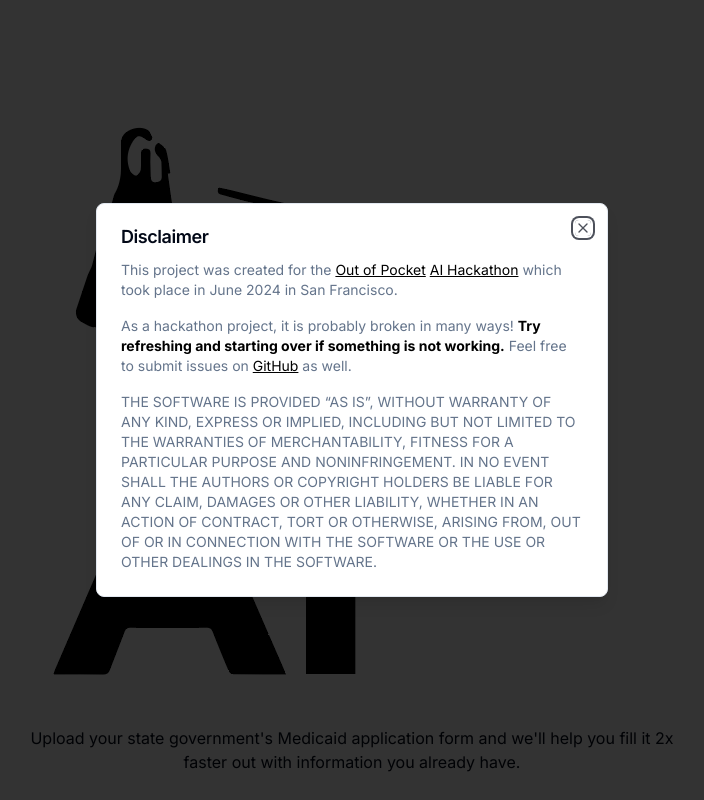
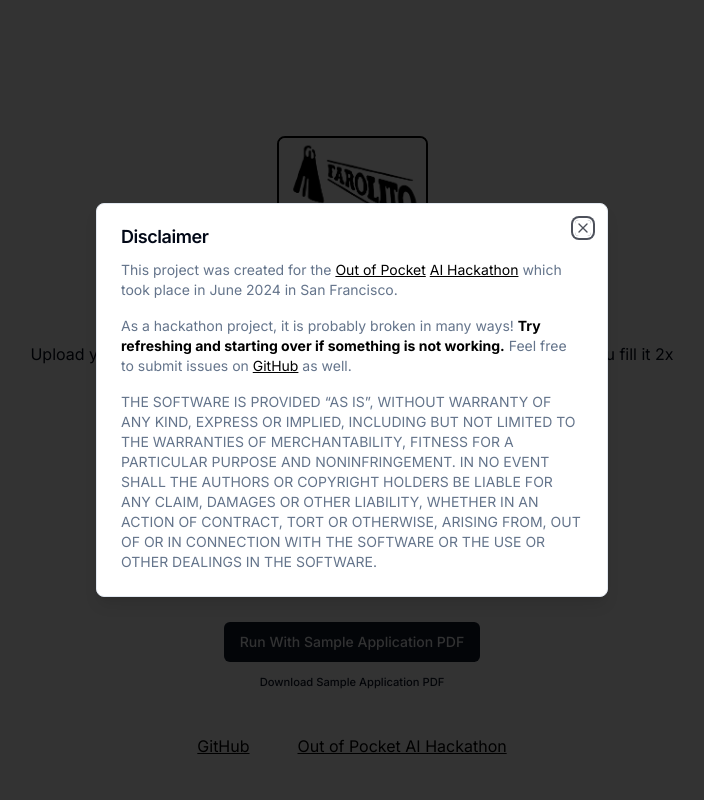
Before and after one commit to nathanhleung/farolito, a Next.js app in the folder frontend/: page / in a window 1280 px wide. Shown: the top 800 px of the page, without its empty margins (288-992 px from the left). Built offline with nearby package versions, Linux system fonts and the light colour scheme.

Commit message:
Update logo sizing

```diff
--- a/frontend/app/page.tsx
+++ b/frontend/app/page.tsx
@@ -90,8 +90,13 @@
 
   return (
     <main className="flex min-h-screen p-12 pt-24 flex-col items-center justify-center max-w-3xl mx-auto">
-      <div className="flex flex-col text-center pb-12 gap-4">
-        <Image src={logo} alt="Farolito AI Logo" />
+      <div className="flex flex-col text-center pb-12 gap-4 items-center">
+        <Image
+          src={logo}
+          alt="Farolito AI Logo"
+          height={150}
+          className="rounded-lg border-2 border-black m-10"
+        />
         <p>
           Upload your state government&apos;s Medicaid application form and
           we&apos;ll help you fill it 2x faster out with information you already
```
Also changed, not shown: 2 other files (tests, documents, lock files or other folders).
